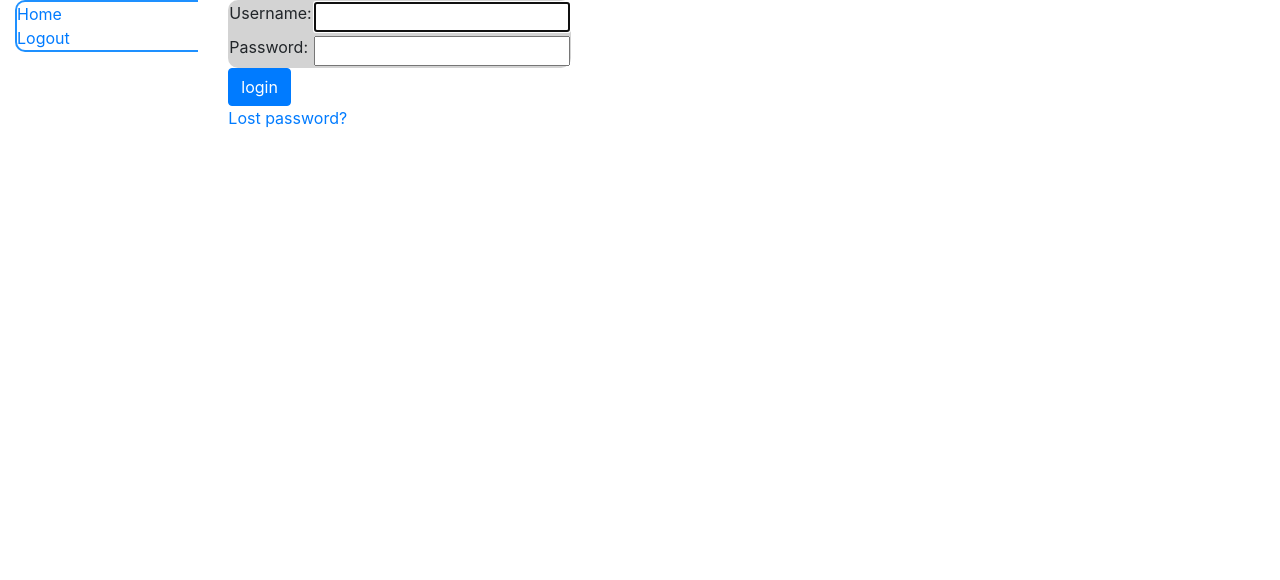
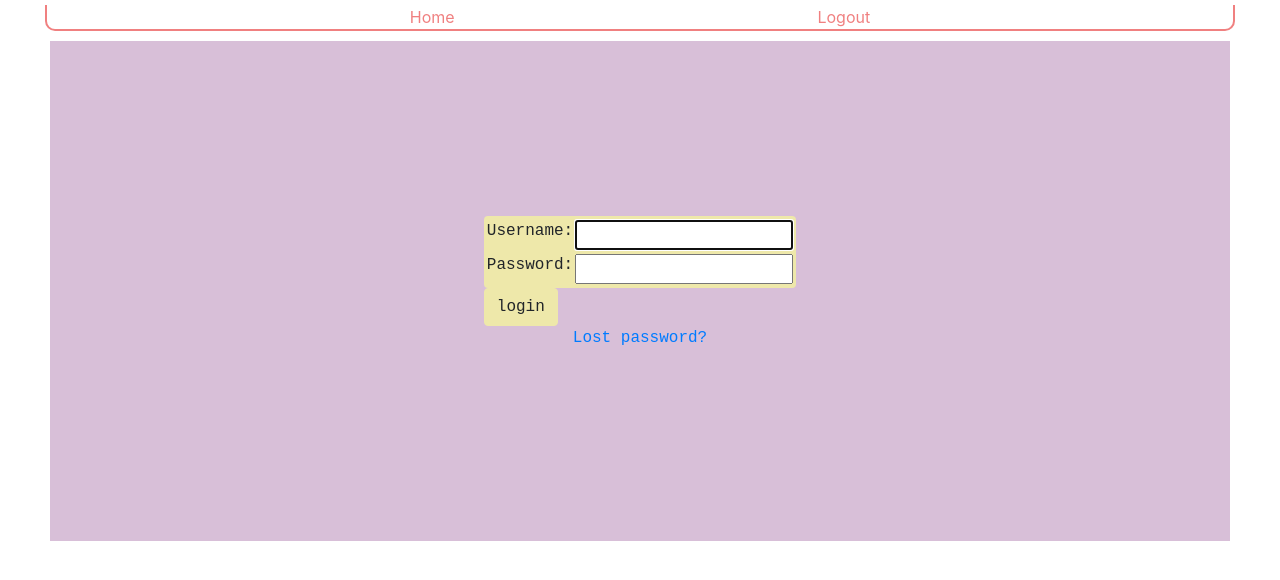
Before and after one commit to JamesEllerbee/Cybersecurity-based-Knowledge-Management-System, a Django app: page /accounts/login/ in a window 1280 px wide. Shown: the top 580 px of the page. Run offline with Django 3.2, Linux system fonts and the light colour scheme; some libraries are stand-ins or nearby versions.

Commit message:
someone please make sure I didnt break anything

```diff
--- a/prototype/KnowledgeBase/templates/base_generic.html
+++ b/prototype/KnowledgeBase/templates/base_generic.html
@@ -10,18 +10,16 @@
   <link rel="stylesheet" href="{% static 'css/styles.css' %}">
 </head>
 <body>
-  <div class="container-fluid">
-    <div class="row">
-      <div class="col-sm-2">
-      {% block sidebar %}
-        <div class="sidebar-nav" style="border-style:solid; border-color: dodgerblue; border-radius:10px; border-width:2px; border-right-width:0px; border-top-right-radius:0px; border-bottom-right-radius:0px">
-          <a href="{% url 'index' %}">Home</a></li><br>
-          <a href="{% url 'logout' %}">Logout</a></li>
-        </div>
-     {% endblock %}
-      </div>
-      <div class="col-sm-10 ">{% block content %}{% endblock %}</div>
+  <div style="padding-right: 45px; padding-left: 45px; padding-top: 5px;">
+    <div style="display: flex; flex-direction: row; justify-content: space-evenly; border-style:solid; border-color:lightcoral; border-radius:10px; border-width:2px; border-top-width:0px; border-top-left-radius:0px; border-top-right-radius:0px;">
+
+       {% block sidebar %}
+         <a style="color:lightcoral" href="{% url 'index' %}">Home</a></li>
+         <a style="color:lightcoral" href="{% url 'logout' %}">Logout</a></li>
+      {% endblock %}
+
     </div>
-  </div>
+</div>
+  <div style="display: flex; justify-content: center; flex-direction: column; align-items: center; height: 500px; background-color:thistle ; margin: 50px; margin-top:10px; font-family: 'Courier New', Courier, monospace;" >{% block content %}{% endblock %}</div>
 </body>
 </html>
--- a/prototype/templates/registration/login.html
+++ b/prototype/templates/registration/login.html
@@ -1,9 +1,9 @@
 {% extends "base_generic.html" %}
-
 {% block content %}
 
 
-  {% if form.errors %}
+
+{% if form.errors %}
     <p>Your username and password didn't match. Please try again.</p>
   {% endif %}
 
@@ -18,7 +18,9 @@
 
   <form method="post" action="{% url 'login' %}">
       {% csrf_token %}
-      <table style="background-color:lightgrey; border-color:lightgrey; border-width:20px; border-radius:10px">
+
+      <div style="background-color:palegoldenrod; border-color:palegoldenrod; border-width:10px; border-radius:4px; padding:2px">
+      <table >
         <tr>
          <td>{{ form.username.label_tag }}</td>
          <td>{{ form.username }}</td>
@@ -28,12 +30,13 @@
           <td>{{ form.password }}</td>
        </tr>
      </table>
-     <input class="btn btn-primary" type="submit" value="login" />
+    </div>
+
+     <input style="background-color:palegoldenrod; border-color:palegoldenrod;" class="btn btn-warning" type="submit" value="login" />
      <input type="hidden" name="next" value="{{ next }}" />
   </form>
 
 
   {# Assumes you setup the password_reset view in your URLconf #}
   <p><a href="{% url 'password_reset' %}">Lost password?</a></p>
-
 {% endblock %}
```
